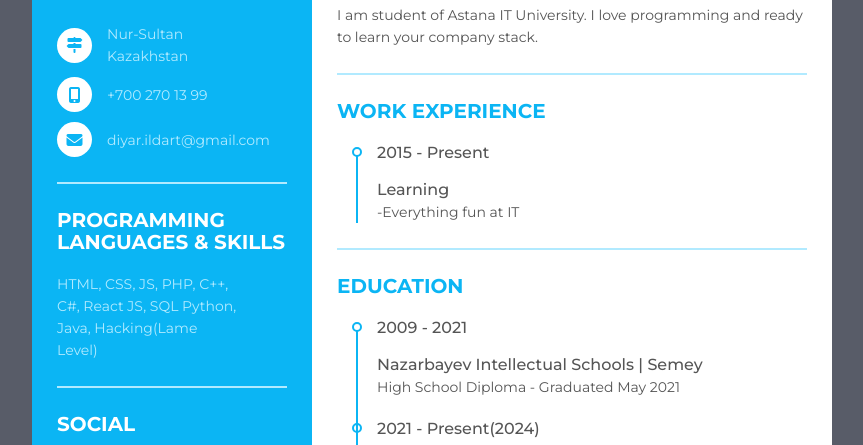
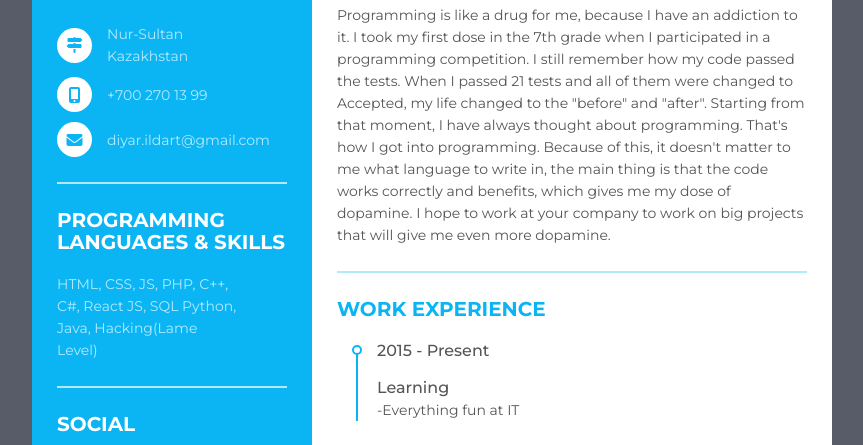
Before and after one commit to IldartDiyar/Diyar, a plain HTML site: page index.html in a window 1280 px wide. Shown: the part 138-583 px from the top of the page, without its empty margins (208-1071 px from the left). Drawn offline with Linux system fonts and the light colour scheme.

Commit message:
Update index.html

```diff
--- a/index.html
+++ b/index.html
@@ -90,7 +90,7 @@
         <div class="title">
            <p class="bold">About me</p>
          </div>
-        <p>I am student of Astana IT University. I love programming and ready to learn your company stack. </p>
+        <p>Programming is like a drug for me, because I have an addiction to it. I took my first dose in the 7th grade when I participated in a programming competition. I still remember how my code passed the tests. When I passed 21 tests and all of them were changed to Accepted, my life changed to the "before" and "after". Starting from that moment, I have always thought about programming. That's how I got into programming. Because of this, it doesn't matter to me what language to write in, the main thing is that the code works correctly and benefits, which gives me my dose of dopamine. I hope to work at your company to work on big projects that will give me even more dopamine. </p>
     </div>
     <div class="resume_item resume_work">
         <div class="title">
```
